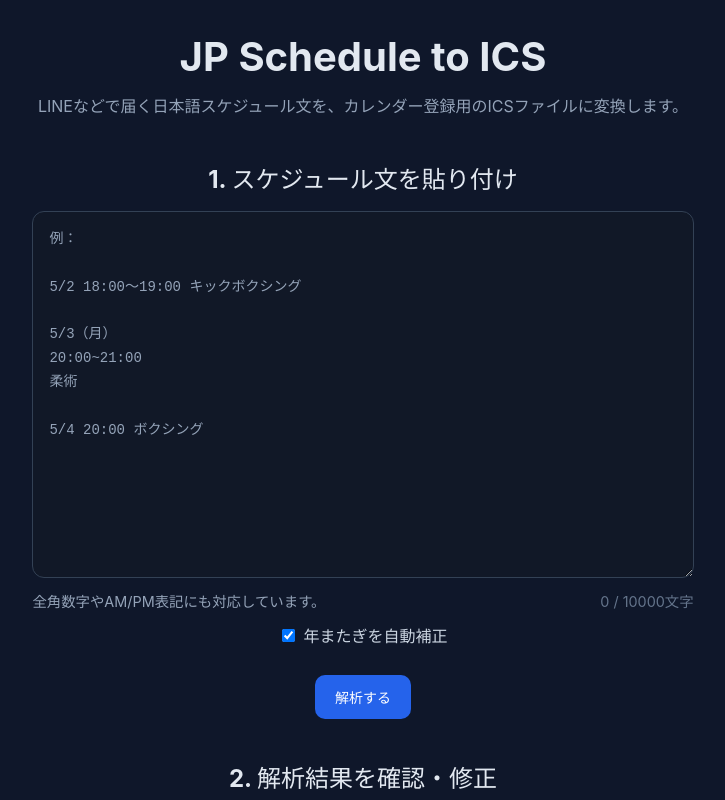
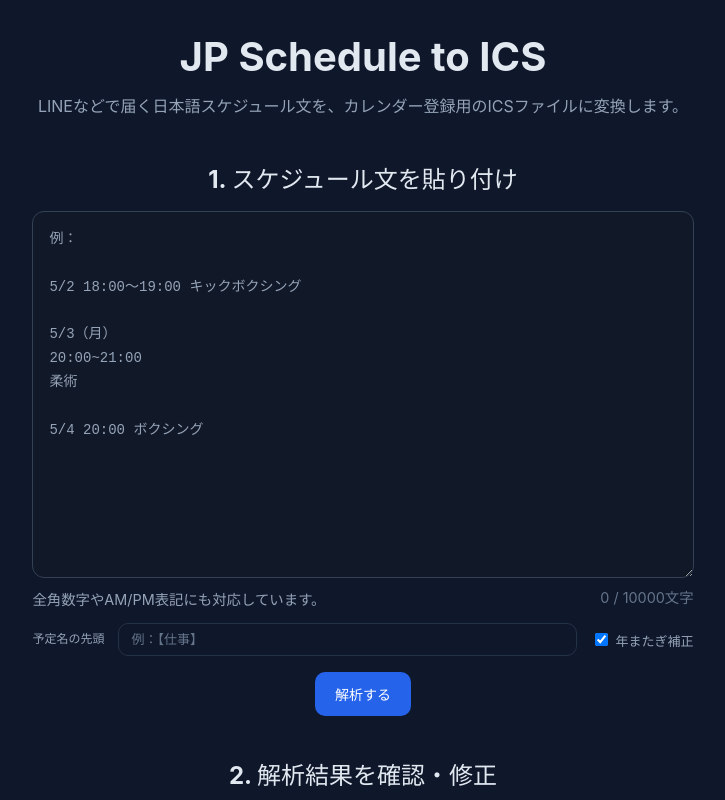
Before and after one commit to yasoowork/jp-schedule-to-ics, a React (Vite) app: page / in a window 1280 px wide. Shown: the top 800 px of the page, without its empty margins (277-1002 px from the left). Built offline with nearby package versions, Linux system fonts and the light colour scheme.

Commit message:
Modify Site

```diff
--- a/src/App.css
+++ b/src/App.css
@@ -359,3 +359,59 @@ p {
 .checkbox-label input {
   margin-right: 8px;
 }
+
+.textarea {
+  max-width: 760px;
+  margin: 0 auto;
+  display: block;
+}
+
+.option-inline {
+  max-width: 760px;
+  margin: 12px auto 0;
+  display: flex;
+  align-items: center;
+  gap: 14px;
+}
+
+.title-prefix-input {
+  flex: 1;
+  min-width: 0;
+  padding: 8px 12px;
+  border: 1px solid #243247;
+  border-radius: 10px;
+  background: #0f172a;
+  color: #e2e8f0;
+  font-size: 13px;
+}
+
+.title-prefix-input::placeholder {
+  color: #64748b;
+}
+
+.title-prefix-input:focus {
+  outline: none;
+  border-color: #60a5fa;
+}
+
+.option-inline .checkbox-label {
+  margin: 0;
+  color: #94a3b8;
+  font-size: 13px;
+  font-weight: 600;
+  white-space: nowrap;
+}
+
+.option-label {
+  margin-bottom: 6px;
+  color: #94a3b8;
+  font-size: 12px;
+  font-weight: 600;
+}
+
+@media (max-width: 720px) {
+  .option-inline {
+    flex-direction: column;
+    align-items: stretch;
+  }
+}
--- a/src/App.tsx
+++ b/src/App.tsx
@@ -10,6 +10,7 @@ function App() {
   const MAX_TEXT_LENGTH = 10000
   const [text, setText] = useState("")
   const [rolloverYear, setRolloverYear] = useState(true)
+  const [titlePrefix, setTitlePrefix] = useState("")
   const [events, setEvents] = useState<ScheduleEvent[]>([])
   const [message, setMessage] = useState("")
   const [unparsedLines, setUnparsedLines] = useState<string[]>([])
@@ -49,7 +50,13 @@ function App() {
     }
 
     try {
-      const icsText = generateICS(events)
+      const trimmedTitlePrefix = titlePrefix.trim()
+      const icsText = generateICS(
+        events.map((event) => ({
+          ...event,
+          title: `${trimmedTitlePrefix}${event.title}`,
+        }))
+      )
       const now = new Date()
       const filename =
         `jp-schedule-${now.getFullYear()}-${String(now.getMonth() + 1).padStart(2, "0")}.ics`
@@ -80,7 +87,6 @@ function App() {
 
       <section className="section">
         <h2>1. スケジュール文を貼り付け</h2>
-
         <textarea
           className="textarea"
           rows={14}
@@ -99,23 +105,36 @@ function App() {
         />
 
         <div className="input-help">
-          <span>
+          <p className="input-description">
             全角数字やAM/PM表記にも対応しています。
-          </span>
-
+          </p>
           <span className="input-counter">
             {text.length} / {MAX_TEXT_LENGTH}文字
           </span>
         </div>
 
-        <label className="checkbox-label">
+        <div className="option-inline">
+          <p className="option-label">
+            予定名の先頭
+          </p>
           <input
-            type="checkbox"
-            checked={rolloverYear}
-            onChange={(e) => setRolloverYear(e.target.checked)}
+            className="title-prefix-input"
+            type="text"
+            maxLength={30}
+            placeholder="例：【仕事】"
+            value={titlePrefix}
+            onChange={(e) => setTitlePrefix(e.target.value)}
           />
-          年またぎを自動補正
-        </label>
+
+          <label className="checkbox-label">
+            <input
+              type="checkbox"
+              checked={rolloverYear}
+              onChange={(e) => setRolloverYear(e.target.checked)}
+            />
+            年またぎ補正
+          </label>
+        </div>
 
         <button type="button" className="primary-button" onClick={handleParse}>
           解析する
```
